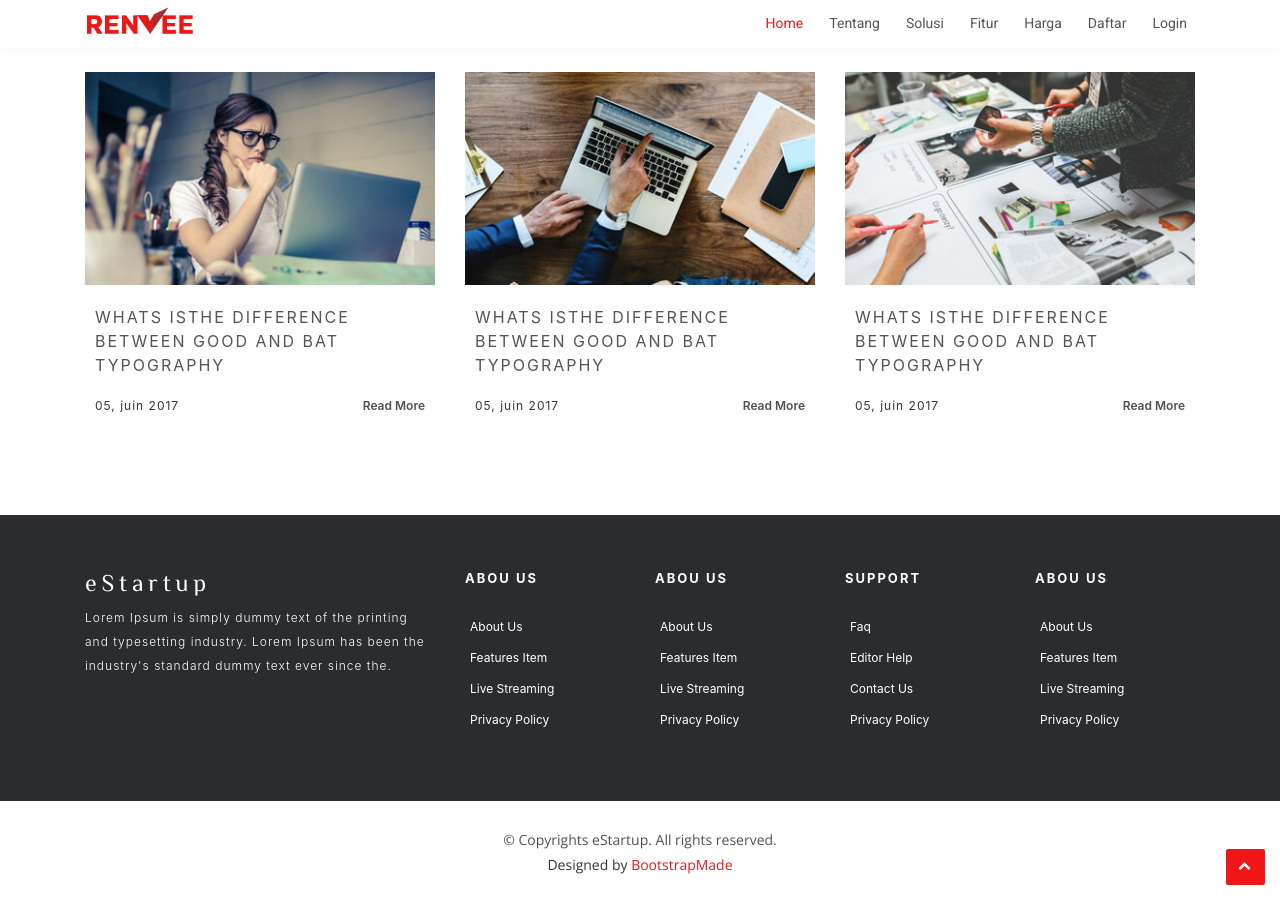
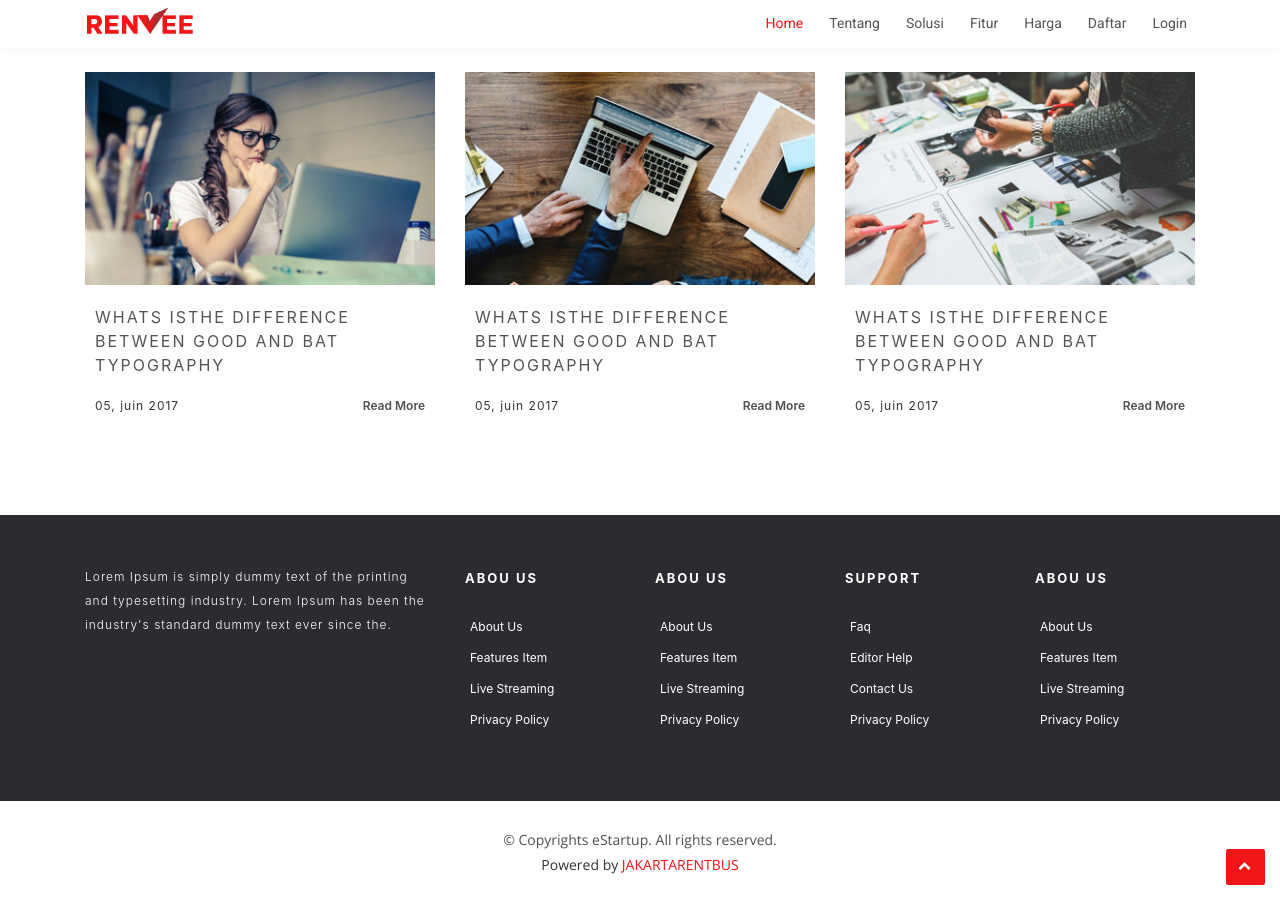
Before and after one commit to kemtol/renvee, a Jekyll site: the page built from index.html, in a window 1280 px wide and 900 px high, scrolled down 4250 px. Built offline with Jekyll 4.4.1, drawn with Linux system fonts in a browser that asks for light colours.

Commit message:
Footer copy

```diff
--- a/_includes/footer-segment.html
+++ b/_includes/footer-segment.html
@@ -8,7 +8,6 @@
         <div class="col-md-12 col-lg-4">
           <div class="footer-logo">
 
-            <a class="navbar-brand" href="#">eStartup</a>
             <p>Lorem Ipsum is simply dummy text of the printing and typesetting industry. Lorem Ipsum has been the industry's standard dummy text ever since the.</p>
 
           </div>
@@ -87,7 +86,7 @@
             Licensing information: https://bootstrapmade.com/license/
             Purchase the pro version with working PHP/AJAX contact form: https://bootstrapmade.com/buy/?theme=eStartup
           -->
-          Designed by <a href="https://bootstrapmade.com/">BootstrapMade</a>
+          Powered by <a href="https://bootstrapmade.com/">JAKARTARENTBUS</a>
         </div>
       </div>
     </div>
```
